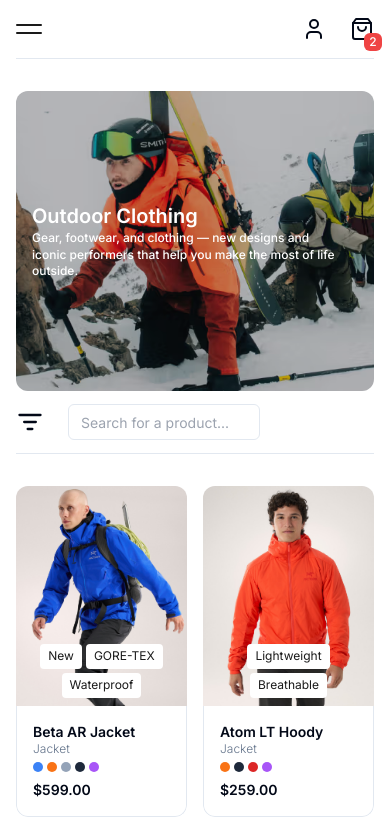
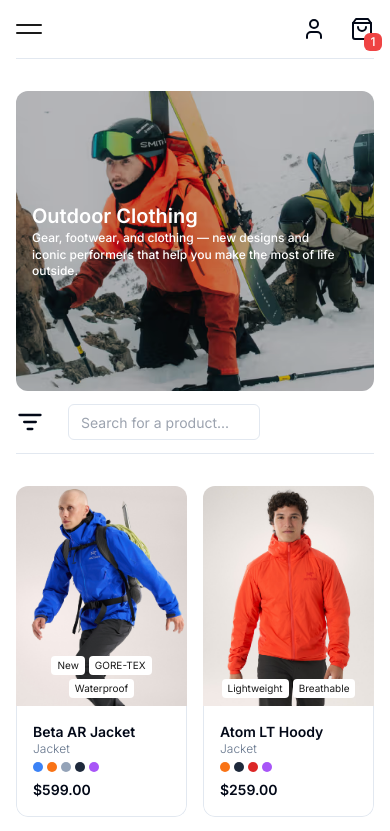
Before and after one commit to eenglesson/webshop, a Next.js app: page / in a window 390 px wide. Shown: the top 831 px of the page. Built offline with nearby package versions, Linux system fonts and the light colour scheme.

Commit message:
navbar done

```diff
--- a/app/components/BigImage.tsx
+++ b/app/components/BigImage.tsx
@@ -5,7 +5,12 @@
   return (
     <>
       <div className='w-full h-[300px] overflow-hidden relative rounded-xl'>
-        <Image src='/climbingski.avif' alt='skiImage' fill objectFit='cover' />
+        <Image
+          src='/climbingski.avif'
+          alt='skiImage'
+          fill
+          style={{ objectFit: 'cover' }}
+        />
         <div className='absolute inset-0 flex items-center justify-start bg-black bg-opacity-25 text-white text-lg font-semibold p-4 sm:p-8'>
           <div className=''>
             <h2 className='text-h5 sm:text-h3 font-'>Outdoor Clothing</h2>
--- a/app/components/CardProduct.tsx
+++ b/app/components/CardProduct.tsx
@@ -52,9 +52,9 @@
             {product.badges?.slice(0, 3).map((badge, index) => (
               <aside
                 key={`badge-${index}`}
-                className='bg-white py-1 shrink-0 px-2 sm:px-3 rounded-sm'
+                className='bg-white  shrink-0 py-0.5 px-1.5 sm:py-1 sm:px-2 rounded-sm'
               >
-                <p className='text-tiny sm:text-small text-black font-normal'>
+                <p className='text-[10px] sm:text-tiny lg:text-small text-black font-normal'>
                   {badge}
                 </p>
               </aside>
--- a/app/components/Navbar.tsx
+++ b/app/components/Navbar.tsx
@@ -1,9 +1,9 @@
 'use client';
 import React, { useState, useEffect } from 'react';
 import { useRouter, usePathname, useSearchParams } from 'next/navigation';
-import { ShoppingBag, User } from 'lucide-react';
 import { motion } from 'framer-motion';
 import { links } from '../types';
+import ShoppingBagUser from './ShoppingBagUser';
 
 const fadeInAnimationVariants = {
   initial: {
@@ -22,8 +22,6 @@
     },
   },
 };
-
-const orderCount = 2;
 
 export default function Navbar({
   setFilter = () => {},
@@ -116,17 +114,7 @@
             }`}
           ></span>
         </aside>
-        <div className='flex z-40 gap-6 '>
-          <User className='cursor-pointer' />
-          <aside className='relative group'>
-            <ShoppingBag className='cursor-pointer' />
-            {orderCount > 0 && (
-              <span className='absolute top-4 -right-2 bg-red-500  text-white text-[12px] font-medium rounded-md w-[18px] h-[18px] flex items-center justify-center cursor-pointer group-hover:bg-black transition-transform duration-150 '>
-                {orderCount}
-              </span>
-            )}
-          </aside>
-        </div>
+        <ShoppingBagUser />
         <ul
           className={`absolute -left-4 w-screen z-20 flex flex-col pb-[50px] pt-[100px] pl-[48px] gap-6 bg-white rounded-b-3xl shadow-xl transition-all duration-300 ease-in-out ${
             isOpen ? 'top-0' : 'top-[-400px]'
@@ -184,17 +172,8 @@
         </div>
 
         {/* Right section with the shopping bag icon */}
-        <div className='flex gap-6 '>
-          <User className='cursor-pointer' />
-          <aside className='relative group'>
-            <ShoppingBag className='cursor-pointer' />
-            {orderCount > 0 && (
-              <span className='absolute top-4 -right-2 bg-red-500  text-white text-[12px] font-medium rounded-md w-[18px] h-[18px] flex items-center justify-center cursor-pointer group-hover:bg-black transition-transform duration-150 '>
-                {orderCount}
-              </span>
-            )}
-          </aside>
-        </div>
+
+        <ShoppingBagUser />
       </nav>
     </>
   );
--- /dev/null
+++ b/app/components/ShoppingBagUser.tsx
@@ -0,0 +1,20 @@
+import { ShoppingBag, User } from 'lucide-react';
+import React from 'react';
+
+const orderCount = 1;
+
+export default function ShoppingBagUser() {
+  return (
+    <div className='flex gap-6 '>
+      <User className='cursor-pointer' />
+      <aside className='relative group'>
+        <ShoppingBag className='cursor-pointer' />
+        {orderCount > 0 && (
+          <span className='absolute top-4 -right-2 bg-red-500  text-white text-[12px] font-medium rounded-md w-[18px] h-[18px] flex items-center justify-center cursor-pointer group-hover:bg-black transition-transform duration-150 '>
+            {orderCount}
+          </span>
+        )}
+      </aside>
+    </div>
+  );
+}
```
